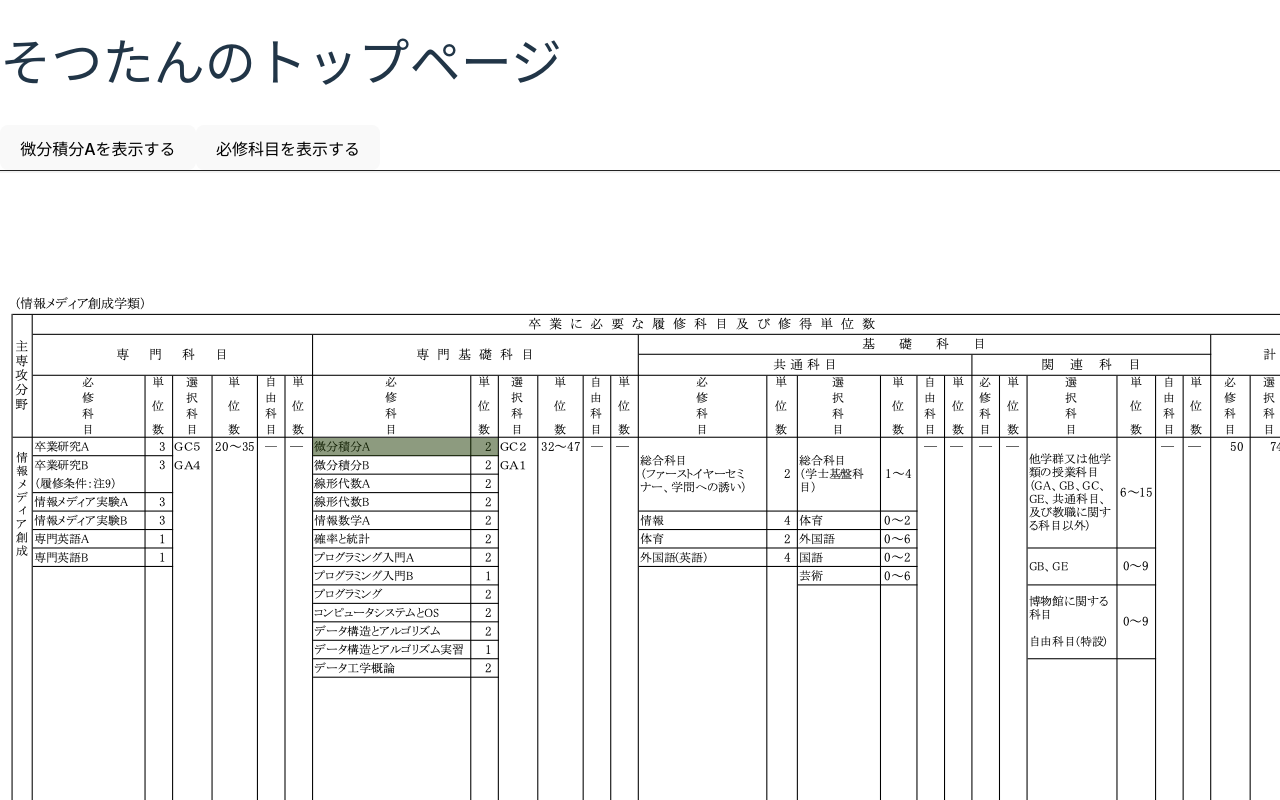
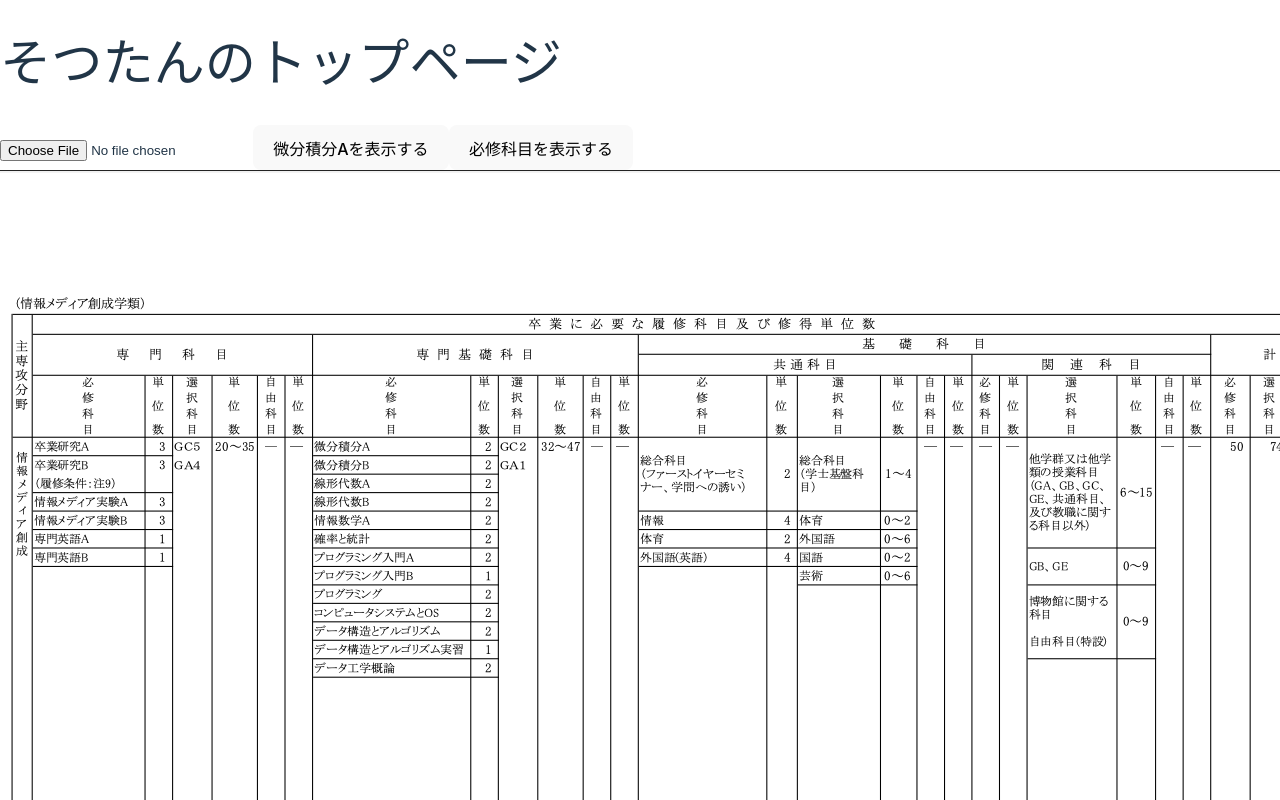
Before and after one commit to blue031415/Sotsutan, a React (Vite) app: page / in a window 1280 px wide. Shown: the top 800 px of the page. Built offline with nearby package versions, Linux system fonts and the light colour scheme.

Commit message:
csv読み込みを追加

```diff
--- a/src/App.tsx
+++ b/src/App.tsx
@@ -1,12 +1,5 @@
 import "./App.css";
-import { useState, useEffect } from "react";
-
-// type CourseData = {
-//   subjectId: string;
-//   subjectName: string;
-//   credit: number;
-//   status: string;
-// };
+import { useState } from "react";
 
 function App() {
   const [isOverlayVisible, setOverlayVisible] = useState(false);
@@ -19,56 +12,48 @@ function App() {
 
   const toggleGrayout = () => {
     setGrayoutVisible(!isGrayoutVisible);
-    // CSVを読み込んで微分積分Aが履修済みであることかを判定する
   };
 
-  useEffect(() => {
-    const fetchData = async () => {
-      try {
-        const response = await fetch("assets/sample_credit.csv");
-        const text = await response.text();
+  const fetchData = (event: React.ChangeEvent<HTMLInputElement>) => {
+    setBisekiAStatus(false);
+
+    const file = event.target.files?.[0];
+    if (!file) return;
+
+    try {
+      const reader = new FileReader();
+      reader.onload = (e: ProgressEvent<FileReader>) => {
+        const text = e.target?.result as string;
+        if (!text) return;
+
         const data = text
           .trim()
           .split("\n")
           .map((line) => line.split(",").map((x) => x.trim()));
+
         data.forEach((row) => {
-          if (row[3] == '"微分積分A"' && row[7] !== '"D"') {
+          if (row[3] === '"微分積分A"' && row[7] !== '"D"') {
             console.log(row);
             setBisekiAStatus(true);
           }
         });
-      } catch (error) {
-        console.error("Error fetching the CSV file:", error);
-      }
-    };
-
-    fetchData();
-
-    // Papa.parse("assets/sample_credit.csv", {
-    //   download: true,
-    //   header: true,
-    //   complete: (results: any) => {
-    //     const data = results.data.split(",");
-    //     data.forEach((element) => {
-    //       console.log(element['"科目名"']);
-    //       if (element['"科目名"'] === '"微分積分A"') {
-    //         console.log(element);
-    //       }
-    //       // console.log("not found");
-    //     });
-    //     // const bisekiA = data.find((course) => course.subject === "微分積分A");
-    //     // if (bisekiA && bisekiA.status === "A") {
-    //     //   setBisekiAStatus("A");
-    //     // } else {
-    //     //   setBisekiAStatus("notA");
-    //     // }
-    //   },
-    // });
-  }, []);
+      };
+      reader.readAsText(file);
+    } catch (error) {
+      console.error("Error reading the CSV file:", error);
+    }
+  };
 
   return (
     <>
       <h1>そつたんのトップページ</h1>
+      <input
+        type="file"
+        name="csv_import"
+        accept="csv"
+        id="upload-file"
+        onChange={fetchData}
+      ></input>
       <button onClick={toggleGrayout}>
         {isGrayoutVisible ? "微分積分Aを表示しない" : "微分積分Aを表示する"}
       </button>
```
